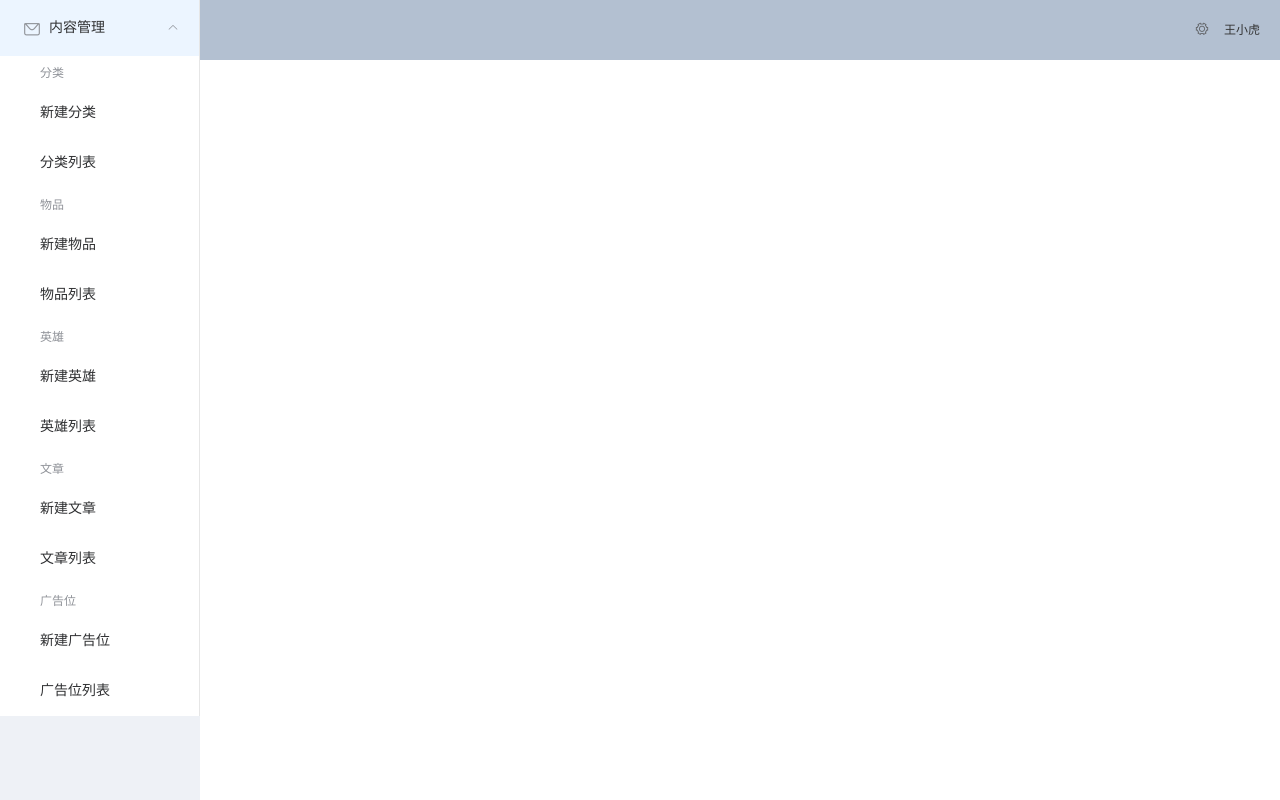
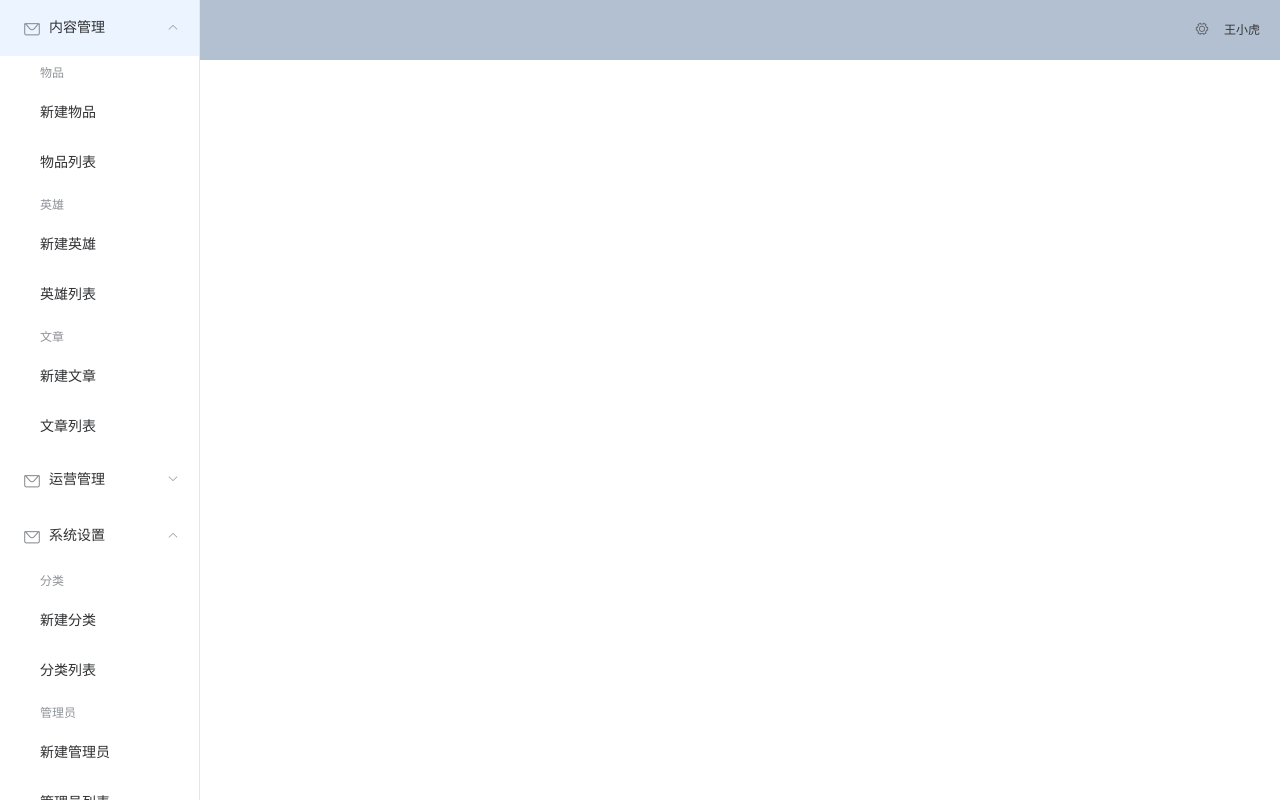
Before and after one commit to gaozhidong/node-mongo-vue, a Vue app in the folder admin/: page / in a window 1280 px wide. Built offline with nearby package versions, Linux system fonts and the light colour scheme.

Commit message:
更新菜单

```diff
--- a/admin/src/views/Main.vue
+++ b/admin/src/views/Main.vue
@@ -8,11 +8,6 @@
           <template slot="title">
             <i class="el-icon-message"></i>内容管理
           </template>
-          <el-menu-item-group>
-            <template slot="title">分类</template>
-            <el-menu-item index="/categories/create">新建分类</el-menu-item>
-            <el-menu-item index="/categories/list">分类列表</el-menu-item>
-          </el-menu-item-group>
           <el-menu-item-group>
             <template slot="title">物品</template>
             <el-menu-item index="/items/create">新建物品</el-menu-item>
@@ -28,10 +23,30 @@
             <el-menu-item index="/articles/create">新建文章</el-menu-item>
             <el-menu-item index="/articles/list">文章列表</el-menu-item>
           </el-menu-item-group>
+        </el-submenu>
+         <el-submenu index="2">
+          <template slot="title">
+            <i class="el-icon-message"></i>运营管理
+          </template>
            <el-menu-item-group>
             <template slot="title">广告位</template>
             <el-menu-item index="/ads/create">新建广告位</el-menu-item>
             <el-menu-item index="/ads/list">广告位列表</el-menu-item>
+          </el-menu-item-group>
+        </el-submenu>
+         <el-submenu index="3">
+          <template slot="title">
+            <i class="el-icon-message"></i>系统设置
+          </template>
+          <el-menu-item-group>
+            <template slot="title">分类</template>
+            <el-menu-item index="/categories/create">新建分类</el-menu-item>
+            <el-menu-item index="/categories/list">分类列表</el-menu-item>
+          </el-menu-item-group>
+           <el-menu-item-group>
+            <template slot="title">管理员</template>
+            <el-menu-item index="/items/create">新建管理员</el-menu-item>
+            <el-menu-item index="/items/list">管理员列表</el-menu-item>
           </el-menu-item-group>
         </el-submenu>
       </el-menu>
```
